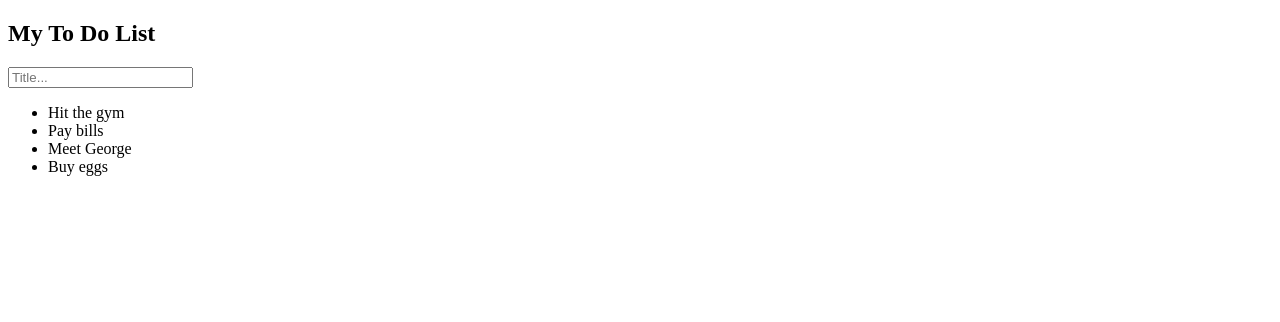
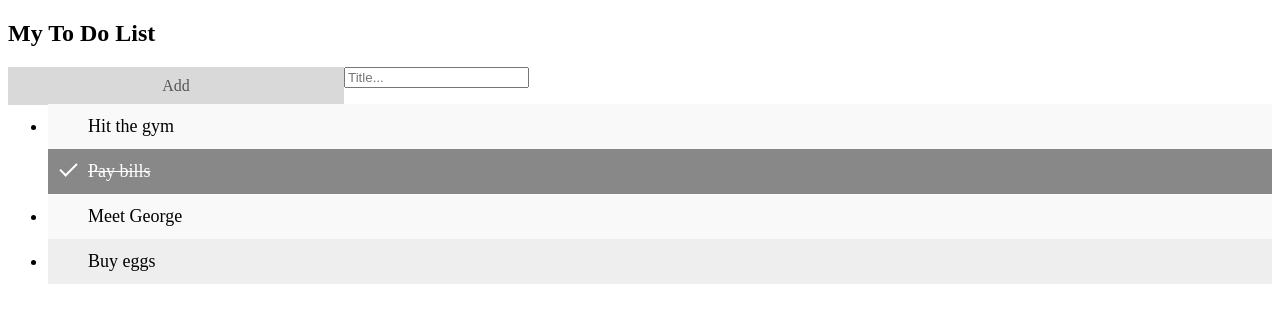
Before and after one commit to difhaels/Project-2023, a plain HTML site: page Web/To Do List/index.html in a window 1280 px wide. Drawn offline with Linux system fonts and the light colour scheme.

Commit message:
added new template css

```diff
--- a/Web/To Do List/index.html
+++ b/Web/To Do List/index.html
@@ -12,7 +12,7 @@
     <div id="myDIV" class="header">
       <h2>My To Do List</h2>
       <input type="text" id="myInput" placeholder="Title..." />
-      <span onclick="newElement()" class="addBtn"></span>
+      <span onclick="newElement()" class="addBtn">Add</span>
     </div>
 
     <ul>
--- a/Web/To Do List/main.css
+++ b/Web/To Do List/main.css
@@ -1,3 +1,60 @@
-.item-completed:checked + .item-description {
+ul li {
+  cursor: pointer;
+  position: relative;
+  padding: 12px 8px 12px 40px;
+  background: #eee;
+  font-size: 18px;
+
+  /* make the item unselectable */
+  -webkit-user-select: none;
+  -moz-user-select: none;
+  -ms-user-select: none;
+  user-select: none;
+}
+
+ul li:nth-child(odd) {
+  background: #f9f9f9;
+}
+
+/* When clicked on, add a background color and strike out text */
+ul li.checked {
+  background: #888;
+  color: #fff;
   text-decoration: line-through;
 }
+
+/* Add a "checked" mark when clicked on */
+ul li.checked::before {
+  content: "";
+  position: absolute;
+  border-color: #fff;
+  border-style: solid;
+  border-width: 0 2px 2px 0;
+  top: 10px;
+  left: 16px;
+  transform: rotate(45deg);
+  height: 15px;
+  width: 7px;
+}
+
+/* Style the close button */
+.close {
+  position: absolute;
+  right: 0;
+  top: 0;
+  padding: 12px 16px 12px 16px;
+}
+
+/* Style the "Add" button */
+.addBtn {
+  padding: 10px;
+  width: 25%;
+  background: #d9d9d9;
+  color: #555;
+  float: left;
+  text-align: center;
+  font-size: 16px;
+  cursor: pointer;
+  transition: 0.3s;
+  border-radius: 0;
+}
```
